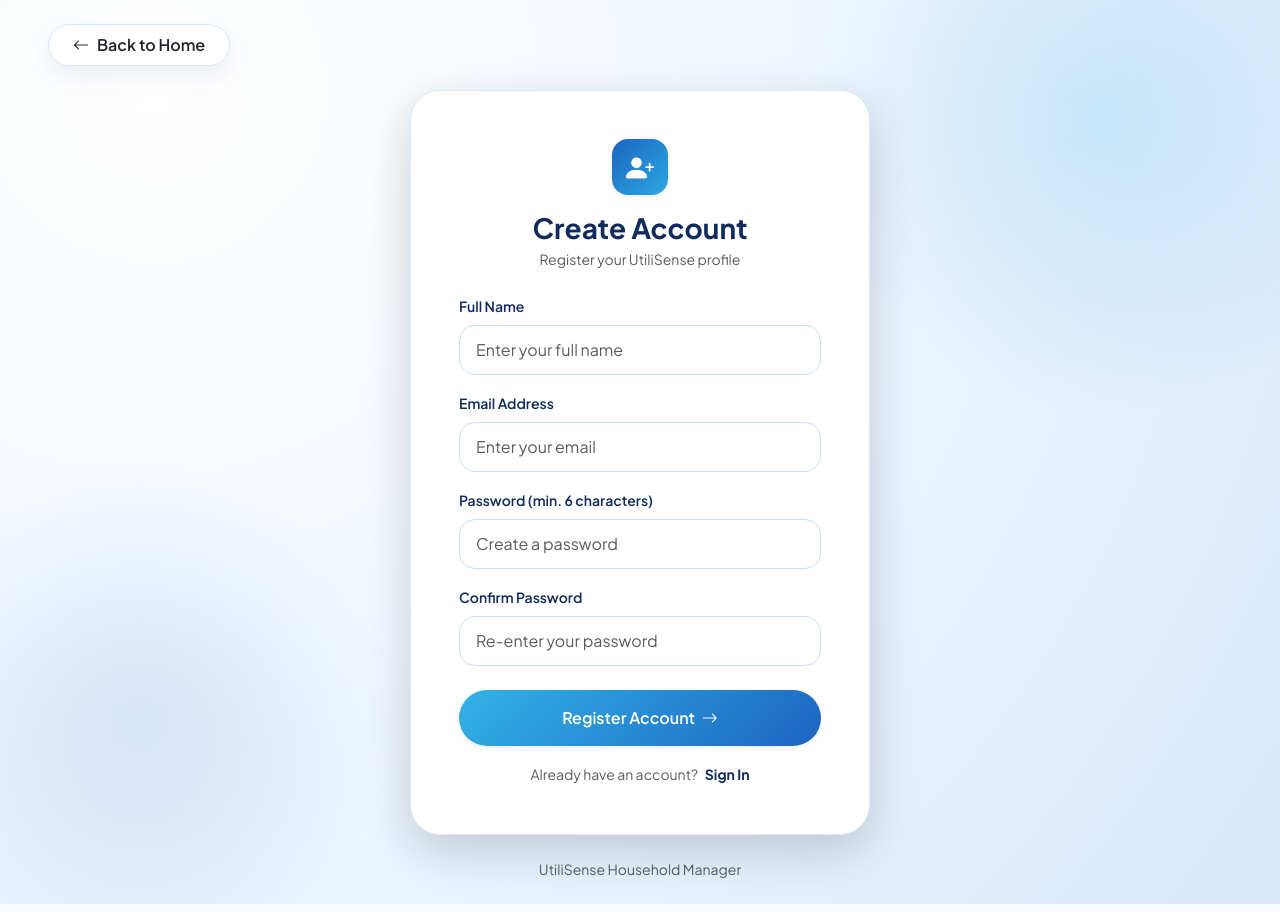
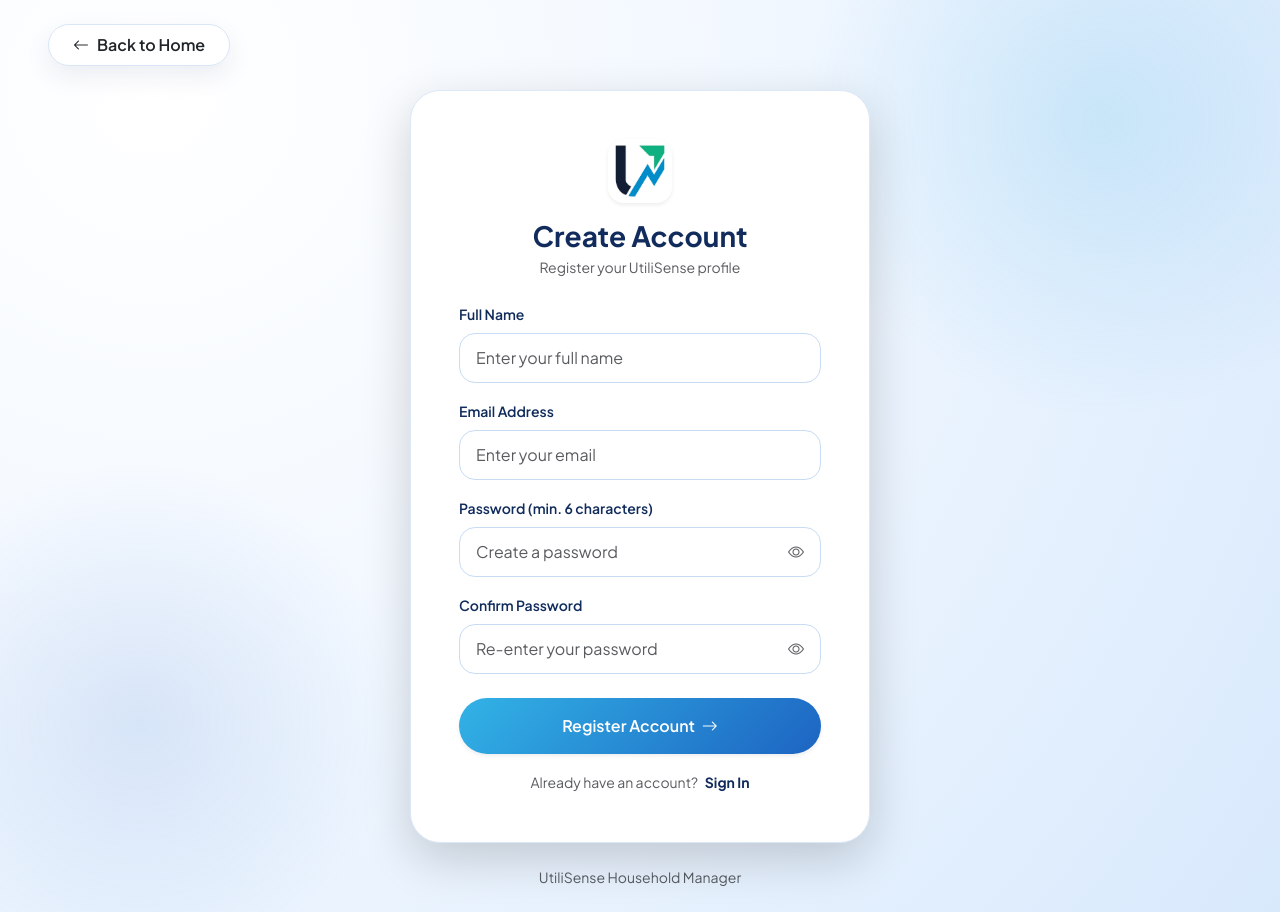
Before and after one commit to ShanJennyMarcus/UtiliSense, a PHP site: page /register.php in a window 1280 px wide. Run offline with PHP 8.4, Linux system fonts and the light colour scheme.

Commit message:
updated register page with logo, csrf, and auto login

```diff
--- a/register.php
+++ b/register.php
@@ -3,20 +3,27 @@ session_start();
 require_once 'config/database.php';
 
 if (isset($_SESSION['user'])) {
-    header("Location: dashboard.php");
+    $target = ((int)($_SESSION['user']['role_id'] ?? 3) === 2) ? 'staff_dashboard.php' : 'dashboard.php';
+    header("Location: " . $target);
     exit();
 }
 
+if (empty($_SESSION['csrf_token'])) {
+    $_SESSION['csrf_token'] = bin2hex(random_bytes(32));
+}
+
 $error = "";
-$success = "";
 
 if ($_SERVER['REQUEST_METHOD'] === 'POST') {
+    $csrfToken       = $_POST['csrf_token'] ?? '';
     $fullName        = trim($_POST['full_name'] ?? '');
-    $email           = trim($_POST['email'] ?? '');
+    $email           = strtolower(trim($_POST['email'] ?? ''));
     $password        = $_POST['password'] ?? '';
     $confirmPassword = $_POST['confirm_password'] ?? '';
 
-    if (empty($fullName) OR empty($email) OR empty($password) OR empty($confirmPassword)) {
+    if (!hash_equals($_SESSION['csrf_token'], $csrfToken)) {
+        $error = "Invalid session token. Please refresh the page and try again.";
+    } elseif (empty($fullName) OR empty($email) OR empty($password) OR empty($confirmPassword)) {
         $error = "Please fill in all fields.";
     } elseif (!filter_var($email, FILTER_VALIDATE_EMAIL)) {
         $error = "Please enter a valid email address.";
@@ -25,22 +32,34 @@ if ($_SERVER['REQUEST_METHOD'] === 'POST') {
     } elseif ($password !== $confirmPassword) {
         $error = "Passwords do not match.";
     } else {
-        $check = $pdo->prepare("SELECT user_id FROM users WHERE email = ?");
+        $check = $pdo->prepare("SELECT user_id FROM users WHERE email = ? LIMIT 1");
         $check->execute([$email]);
 
-        if ($check->rowCount() > 0) {
+        if ($check->fetch()) {
             $error = "An account with that email already exists.";
         } else {
             $passwordHash = password_hash($password, PASSWORD_DEFAULT);
             $stmt = $pdo->prepare("
-                INSERT INTO users (role_id, full_name, email, password_hash, status)
-                VALUES (3, ?, ?, ?, 'active')
+                INSERT INTO users (role_id, full_name, email, password_hash, status, last_login)
+                VALUES (3, ?, ?, ?, 'active', NOW())
             ");
 
             if ($stmt->execute([$fullName, $email, $passwordHash])) {
-                $newUserId = $pdo->lastInsertId();
+                $newUserId = (int)$pdo->lastInsertId();
                 log_activity($pdo, $newUserId, 'REGISTER', "New consumer account registered: $email");
-                $success = "Registration successful! You can now sign in.";
+
+                session_regenerate_id(true);
+                $_SESSION['csrf_token'] = bin2hex(random_bytes(32));
+                $_SESSION['user'] = [
+                    'id'      => $newUserId,
+                    'name'    => $fullName,
+                    'email'   => $email,
+                    'role_id' => 3,
+                    'role'    => 'Consumer'
+                ];
+
+                header("Location: dashboard.php");
+                exit();
             } else {
                 $error = "Something went wrong. Please try again.";
             }
@@ -54,9 +73,10 @@ if ($_SERVER['REQUEST_METHOD'] === 'POST') {
     <meta charset="UTF-8">
     <meta name="viewport" content="width=device-width, initial-scale=1.0">
     <title>Create Account — UtiliSense</title>
+    <link rel="icon" type="image/jpeg" href="assets/images/logo.jpg?v=3">
     <link href="https://cdn.jsdelivr.net/npm/bootstrap@5.3.3/dist/css/bootstrap.min.css" rel="stylesheet">
     <link href="https://cdn.jsdelivr.net/npm/bootstrap-icons@1.11.3/font/bootstrap-icons.css" rel="stylesheet">
-    <link rel="stylesheet" href="assets/css/style.css">
+    <link rel="stylesheet" href="assets/css/style.css?v=6">
 </head>
 <body class="d-flex flex-column justify-content-between py-4">
 
@@ -69,38 +89,44 @@ if ($_SERVER['REQUEST_METHOD'] === 'POST') {
     <div class="container my-auto py-4">
         <div class="squircle-card p-4 p-md-5 shadow-lg mx-auto" style="max-width: 460px;">
             <div class="text-center mb-4">
-                <div class="d-inline-flex align-items-center justify-content-center rounded-4 text-white mb-3 shadow-sm" style="width: 56px; height: 56px; background: linear-gradient(135deg, var(--blue-med), var(--aqua-bright));">
-                    <i class="bi bi-person-plus-fill fs-3"></i>
-                </div>
+                <img src="assets/images/logo.jpg?v=3" alt="UtiliSense Logo" class="rounded-4 mb-3 shadow-sm" style="width: 64px; height: 64px; object-fit: cover;">
                 <h3 class="fw-bold mb-1" style="color: var(--navy-deep);">Create Account</h3>
                 <p class="text-muted small">Register your UtiliSense profile</p>
             </div>
 
             <?php if (!empty($error)): ?>
-                <div class="alert alert-danger rounded-4 py-2 small mb-3"><?php echo htmlspecialchars($error); ?></div>
-            <?php endif; ?>
-            <?php if (!empty($success)): ?>
-                <div class="alert alert-success rounded-4 py-2 small mb-3">
-                    <?php echo htmlspecialchars($success); ?> <a href="login.php" class="fw-bold">Sign In</a>
+                <div class="alert alert-danger rounded-4 py-2 small mb-3">
+                    <i class="bi bi-exclamation-circle-fill me-1"></i> <?php echo htmlspecialchars($error); ?>
                 </div>
             <?php endif; ?>
 
             <form method="POST" action="register.php">
+                <input type="hidden" name="csrf_token" value="<?php echo htmlspecialchars($_SESSION['csrf_token']); ?>">
                 <div class="mb-3">
                     <label class="form-label fw-semibold small" style="color: var(--navy-deep);">Full Name</label>
-                    <input type="text" name="full_name" class="form-control custom-input" placeholder="Enter your full name" required value="<?php echo htmlspecialchars($_POST['full_name'] ?? ''); ?>">
+                    <input type="text" name="full_name" class="form-control custom-input" placeholder="Enter your full name" autocomplete="name" required value="<?php echo htmlspecialchars($_POST['full_name'] ?? ''); ?>">
                 </div>
                 <div class="mb-3">
                     <label class="form-label fw-semibold small" style="color: var(--navy-deep);">Email Address</label>
-                    <input type="email" name="email" class="form-control custom-input" placeholder="Enter your email" required value="<?php echo htmlspecialchars($_POST['email'] ?? ''); ?>">
+                    <input type="email" name="email" class="form-control custom-input" placeholder="Enter your email" autocomplete="email" required value="<?php echo htmlspecialchars($_POST['email'] ?? ''); ?>">
                 </div>
                 <div class="mb-3">
                     <label class="form-label fw-semibold small" style="color: var(--navy-deep);">Password (min. 6 characters)</label>
-                    <input type="password" name="password" class="form-control custom-input" placeholder="Create a password" minlength="6" required>
+                    <div class="position-relative">
+                        <input type="password" name="password" id="regPass" class="form-control custom-input pe-5" placeholder="Create a password" autocomplete="new-password" minlength="6" required>
+                        <button type="button" class="btn btn-link position-absolute top-50 end-0 translate-middle-y text-muted text-decoration-none pe-3" aria-label="Toggle password visibility" onclick="togglePass('regPass', 'regEye1')">
+                            <i class="bi bi-eye" id="regEye1"></i>
+                        </button>
+                    </div>
                 </div>
                 <div class="mb-4">
                     <label class="form-label fw-semibold small" style="color: var(--navy-deep);">Confirm Password</label>
-                    <input type="password" name="confirm_password" class="form-control custom-input" placeholder="Re-enter your password" minlength="6" required>
+                    <div class="position-relative">
+                        <input type="password" name="confirm_password" id="regConfirmPass" class="form-control custom-input pe-5" placeholder="Re-enter your password" autocomplete="new-password" minlength="6" required>
+                        <button type="button" class="btn btn-link position-absolute top-50 end-0 translate-middle-y text-muted text-decoration-none pe-3" aria-label="Toggle confirm password visibility" onclick="togglePass('regConfirmPass', 'regEye2')">
+                            <i class="bi bi-eye" id="regEye2"></i>
+                        </button>
+                    </div>
                 </div>
                 <button type="submit" class="btn btn-pill-aqua w-100 py-3 shadow-sm mb-3">
                     Register Account <i class="bi bi-arrow-right ms-1"></i>
@@ -114,5 +140,20 @@ if ($_SERVER['REQUEST_METHOD'] === 'POST') {
     </div>
 
     <div class="text-center text-muted small">UtiliSense Household Manager</div>
+
+    <script src="assets/js/app.js"></script>
+    <script>
+        function togglePass(id, iconId) {
+            const input = document.getElementById(id);
+            const icon = document.getElementById(iconId);
+            if (input.type === 'password') {
+                input.type = 'text';
+                icon.classList.replace('bi-eye', 'bi-eye-slash');
+            } else {
+                input.type = 'password';
+                icon.classList.replace('bi-eye-slash', 'bi-eye');
+            }
+        }
+    </script>
 </body>
 </html>
```
